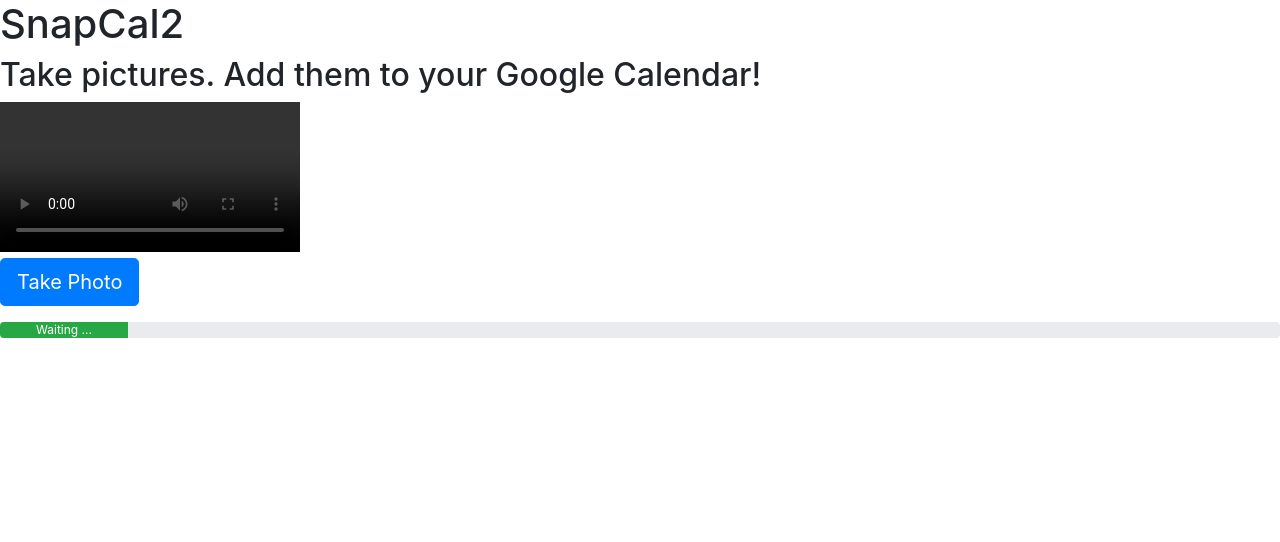
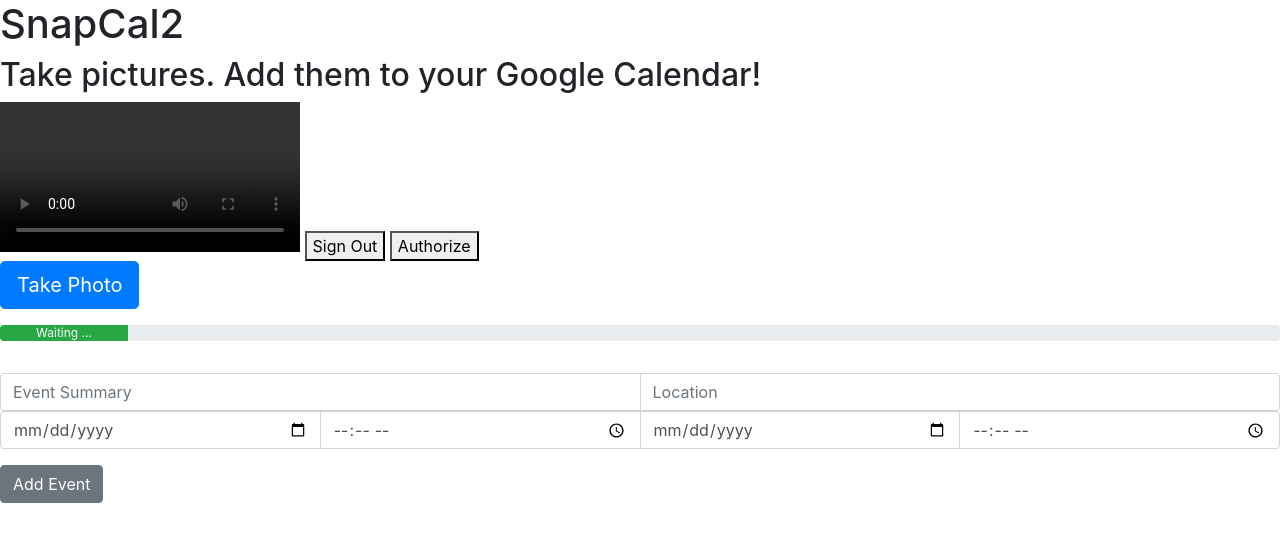
Before and after one commit to rguan72/SnapCal2, a Django app: template templates/app.html in a window 1280 px wide. Shown: the top 542 px of the page. Run offline with Django 3.2, Linux system fonts and the light colour scheme; the template is opened without the code that fills it, so the values that code supplies are empty; some libraries are stand-ins or nearby versions.

Commit message:
Add events to gcal working

```diff
--- /dev/null
+++ b/SnapCal2Web/static/js/gcalauth.js
@@ -0,0 +1,47 @@
+// Global variables
+var CLIENT_ID = '1039924587363-o42n29ujvbqusbmfjd8oh0ovb7m55iii.apps.googleusercontent.com';
+var API_KEY = 'AIzaSyBvFg2hPMVSmFSFOWnRbpzY2XclzeWCRqg';
+
+// Array of API discovery doc URLs for APIs used by the quickstart
+var DISCOVERY_DOCS = ["https://www.googleapis.com/discovery/v1/apis/calendar/v3/rest"];
+
+// Authorization scopes required by the API; multiple scopes can be
+// included, separated by spaces.
+var SCOPES = "https://www.googleapis.com/auth/calendar https://www.googleapis.com/auth/calendar.events";
+
+// Auth helper functions
+
+/**
+ *  On load, called to load the auth2 library and API client library.
+ */
+function handleClientLoad() {
+  gapi.load('client:auth2', initClient);
+}
+
+/**
+ *  Initializes the API client library and sets up sign-in state
+ *  listeners.
+ */
+console.log(SCOPES)
+
+function initClient() {
+  gapi.client.init({
+    apiKey: API_KEY,
+    clientId: CLIENT_ID,
+    discoveryDocs: DISCOVERY_DOCS,
+    scope: SCOPES
+  }).then(function () {
+    document.getElementById('signout_button').onclick = handleSignoutClick;
+    document.getElementById('authorize_button').onclick = handleAuthClick;
+  }, function(error) {
+    appendPre(JSON.stringify(error, null, 2));
+  });
+}
+
+function handleSignoutClick(event) {
+  gapi.auth2.getAuthInstance().signOut();
+}
+
+function handleAuthClick(event) {
+  gapi.auth2.getAuthInstance().signIn();
+}
--- a/SnapCal2Web/static/js/viewFunctions.js
+++ b/SnapCal2Web/static/js/viewFunctions.js
@@ -52,9 +52,6 @@
           document.getElementById('indText').innerHTML = 'Waiting ...';
         }, 3000);
 
-        // TODO: tell users what events were added
-
-
         return;
       }
     })
@@ -63,12 +60,70 @@
     });
 }
 
+function addEvent() {
+  if (gapi.auth2.getAuthInstance().isSignedIn.get()) {
+    console.log('Signed In!')
+  } else {
+    gapi.auth2.getAuthInstance().signIn();
+  }
+
+  // Get time zone offset
+  const date1 = new Date();
+  const offset = date1.getTimezoneOffset();
+  const hours = offset/60;
+
+  if (hours < 10) {
+    var tzoffset = '0' + hours.toString() + ':00';
+  } else {
+    var tzoffset = hours.toString() + ':00';
+  }
+
+  const summary = document.getElementById('eventEntry').value;
+  const location = document.getElementById('locationEntry').value;
+  const start_date = document.getElementById('startdateEntry').value;
+  const start_time = document.getElementById('starttimeEntry').value;
+  const end_date = document.getElementById('enddateEntry').value;
+  const end_time = document.getElementById('endtimeEntry').value;
+
+  var event = {
+    'summary': summary,
+    'location': location,
+    'start': {
+      'dateTime': start_date + 'T' + start_time + ':00-' + tzoffset,
+    },
+    'end': {
+      'dateTime': end_date + 'T' + end_time + ':00-' + tzoffset,
+    }
+
+  }
+
+
+  let request = gapi.client.calendar.events.insert({
+    'calendarId': 'primary',
+    'resource': event,
+  });
+
+
+  request.execute(function(event) {
+    const alert = document.getElementById('msg');
+    if (event.htmlLink) {
+      alert.setAttribute("class", "show alert alert-success show");
+      alert.innerHTML = 'Event created: ' + event.htmlLink;
+    } else {
+      alert.setAttribute("class", "show alert alert-warning show");
+      alert.innerHTML = 'There was an error creating your event. Make sure you entered a start time, end time, and summary.'
+    }
+
+  });
+
+}
+
 function addButtonListeners() {
   document.getElementById('camBtn').addEventListener('click', function(){
     sendImage();
   });
-  // document.getElementById('authBtn').addEventListener('click', function(){
-  //   authorize();
-  // });
 
+  document.getElementById('submitBtn').addEventListener('click', function(){
+    addEvent();
+  });
 }
--- a/templates/app.html
+++ b/templates/app.html
@@ -11,12 +11,10 @@
     <link rel="stylesheet" href="https://stackpath.bootstrapcdn.com/bootstrap/4.1.3/css/bootstrap.min.css" integrity="sha384-MCw98/SFnGE8fJT3GXwEOngsV7Zt27NXFoaoApmYm81iuXoPkFOJwJ8ERdknLPMO" crossorigin="anonymous">
     <!-- Custom CSS -->
     <link rel="stylesheet" href={% static "css/custom.css" %}>
-    <!-- Google APIs -->
-    <script src="https://apis.google.com/js/api.js"></script>
 
     <title>SnapCal</title>
+  </head>
 
-  </head>
   <body>
     <h1>SnapCal2</h1>
     <h2> Take pictures. Add them to your Google Calendar! </h2>
@@ -28,19 +26,20 @@
     <script src="https://stackpath.bootstrapcdn.com/bootstrap/4.1.3/js/bootstrap.min.js" integrity="sha384-ChfqqxuZUCnJSK3+MXmPNIyE6ZbWh2IMqE241rYiqJxyMiZ6OW/JmZQ5stwEULTy" crossorigin="anonymous"></script>
 
     <!-- Javascript imports -->
-    <script src={% static 'js/viewFunctions.js' %}></script>
-
+    <script src={% static "js/viewFunctions.js" %}></script>
 
     <!-- Initialize video -->
     <script>getCameraAccess();</script>
     <video id="player" controls autoplay></video>
     <canvas id="canvas" width=320 height=240 hidden=true></canvas>
 
+    <button id="signout_button">Sign Out</button>
+    <button id="authorize_button">Authorize</button>
+
     <div class="row-1">
       <button type="button" class="btn btn-primary btn-lg" id="camBtn">Take Photo</button>
       <!-- <button type="button" class="btn btn-secondary" id="authBtn"> Authorize Google Calendar</button> -->
     </div>
-    <script>addButtonListeners();</script>
 
     <div class="row-2-sm top-buffer">
       <div class="progress">
@@ -50,5 +49,36 @@
       </div>
     </div>
 
+    <!-- <ul class="nav nav-pills">
+      <li class="active"><a href="#">Home</a></li>
+      <li><a href="#">Menu 1</a></li>
+      <li><a href="#">Menu 2</a></li>
+      <li><a href="#">Menu 3</a></li>
+    </ul> -->
+
+    <div class="row-3 top-buffer" id="input1">
+        <div class="input-group">
+          <input type="text" class="form-control top-buffer" placeholder="Event Summary" id="eventEntry" />
+          <input type="text" class="form-control top-buffer" placeholder="Location" id="locationEntry" />
+        </div>
+        <div class="input-group">
+          <input type="date" class="form-control" placeholder="Start date" id="startdateEntry" />
+          <input type="time" class="form-control" placeholder="Start time" id="starttimeEntry" />
+          <input type="date" class="form-control" placeholder="End date" id="enddateEntry" />
+          <input type="time" class="form-control" placeholder="End time" id="endtimeEntry" />
+        </div>
+        <button type="button" class="btn btn-secondary top-buffer" id="submitBtn">Add Event</button>
+        <div role="alert" id="msg"></div>
+    </div>
+
+
+  <!-- Gcal Auth imports -->
+  <script src={% static "js/gcalauth.js" %}></script>
+
+  <script>addButtonListeners();</script>
+  <script async defer src="https://apis.google.com/js/api.js"
+      onload="this.onload=function(){};handleClientLoad()"
+      onreadystatechange="if (this.readyState === 'complete') this.onload()">
+  </script>
   </body>
 </html>
```
Also changed, not shown: SnapCal2Web/views.py (+0 -8 lines), 1 other file.
